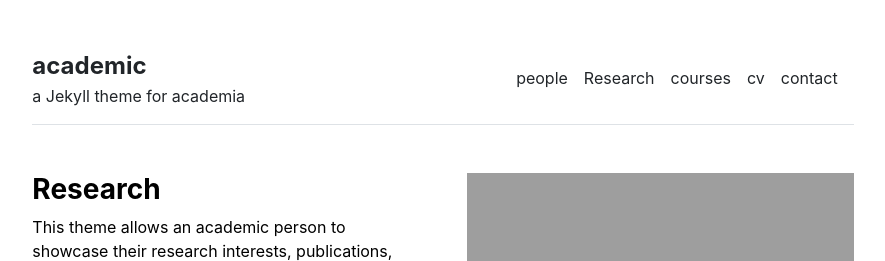
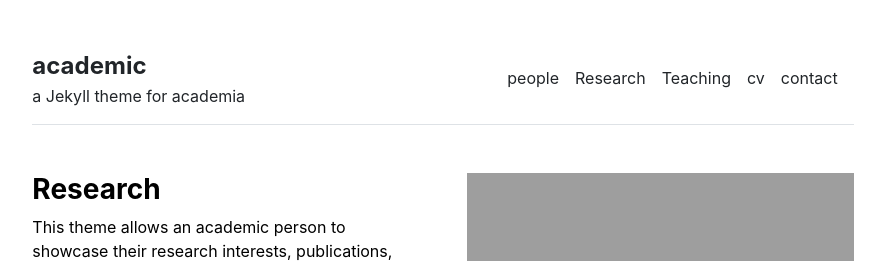
Before and after one commit to ghislainafavi/ghislainafavi.github.io, a Jekyll site: the page built from index.md, in a window 1280 px wide. Shown: the top 261 px of the page, without its empty margins (197-1082 px from the left). Built offline with Jekyll 4.4.1, drawn with Linux system fonts in a browser that asks for light colours.

Commit message:
Update settings.yml

```diff
--- a/_data/settings.yml
+++ b/_data/settings.yml
@@ -1,7 +1,7 @@
 menu:
 - {name: 'people', url: '/people'}
 - {name: 'Research', url: '/publications'}
-- {name: 'courses', url: '/courses'}
+- {name: 'Teaching', url: '/courses'}
 - {name: 'cv', url: '/cv'}
 - {name: 'contact', url: '/contact'}
 
@@ -10,7 +10,7 @@ people:
 - {name: 'Lab Technician', title: 'Researcher', department: 'Physics & Astronomy', institution: 'Some University', institution_address: '1 Main Street, Canada', phone: '(000) 000-0000', email: 'hello@university.edu', office: 'Science Building 505', image: 'assets/img/lab-technician.jpg', url: 'lab-technician'}
 - {name: 'Graduate Student', title: 'Researcher', department: 'Physics & Astronomy', institution: 'Some University', institution_address: '1 Main Street, Canada', phone: '(000) 000-0000', email: 'hello@university.edu', office: 'Science Building 505', image: 'assets/img/graduate-student.jpg', url: 'graduate-student'}
 
-courses:
+Teaching:
 - {name: 'Vector Calculus', url: 'vector-calculus'}
 - {name: 'Quantum Mechanics', url: 'quantum-mechanics'}
 - {name: 'Stellar Structures', url: 'stellar-structures'}
```
